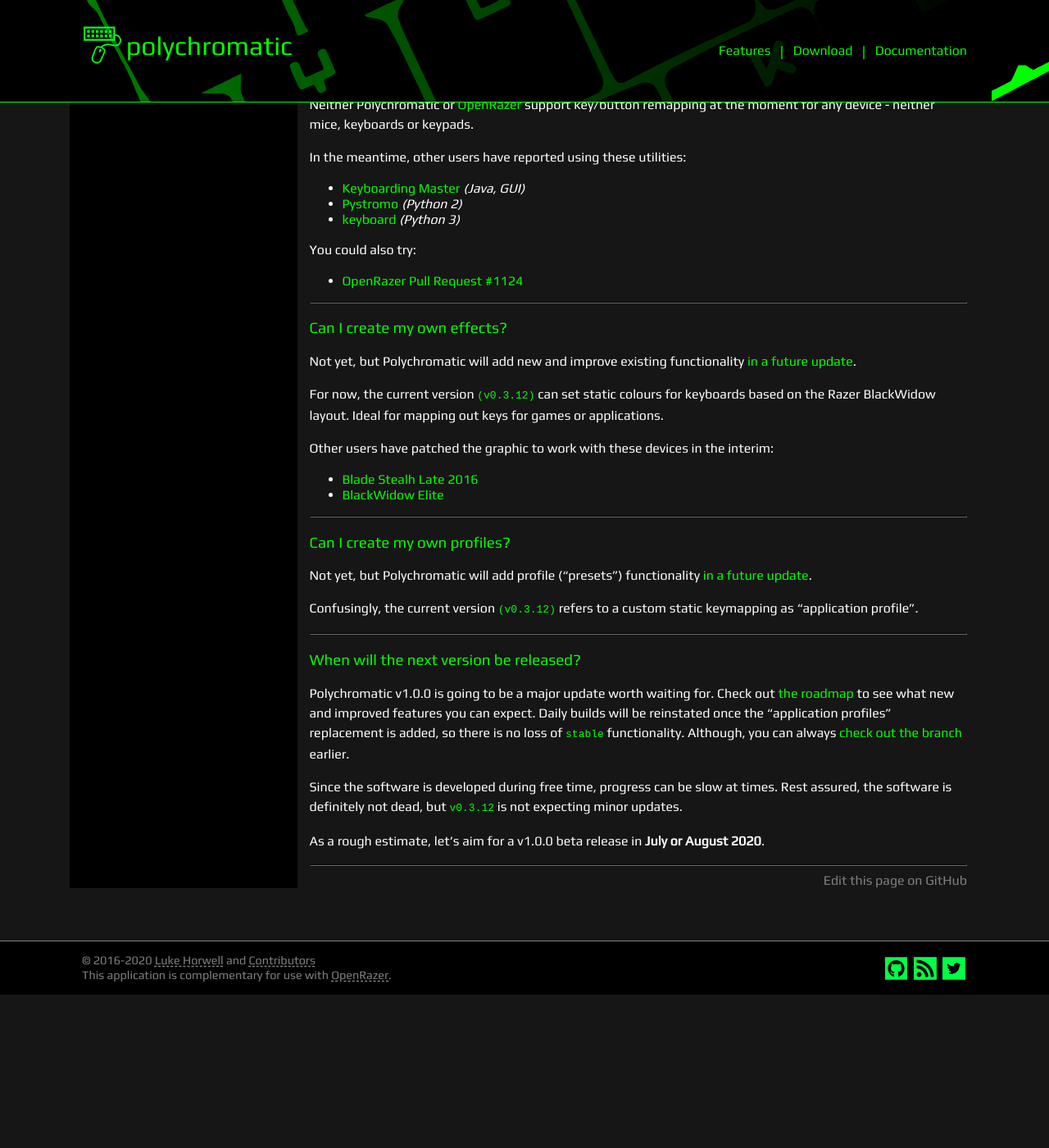
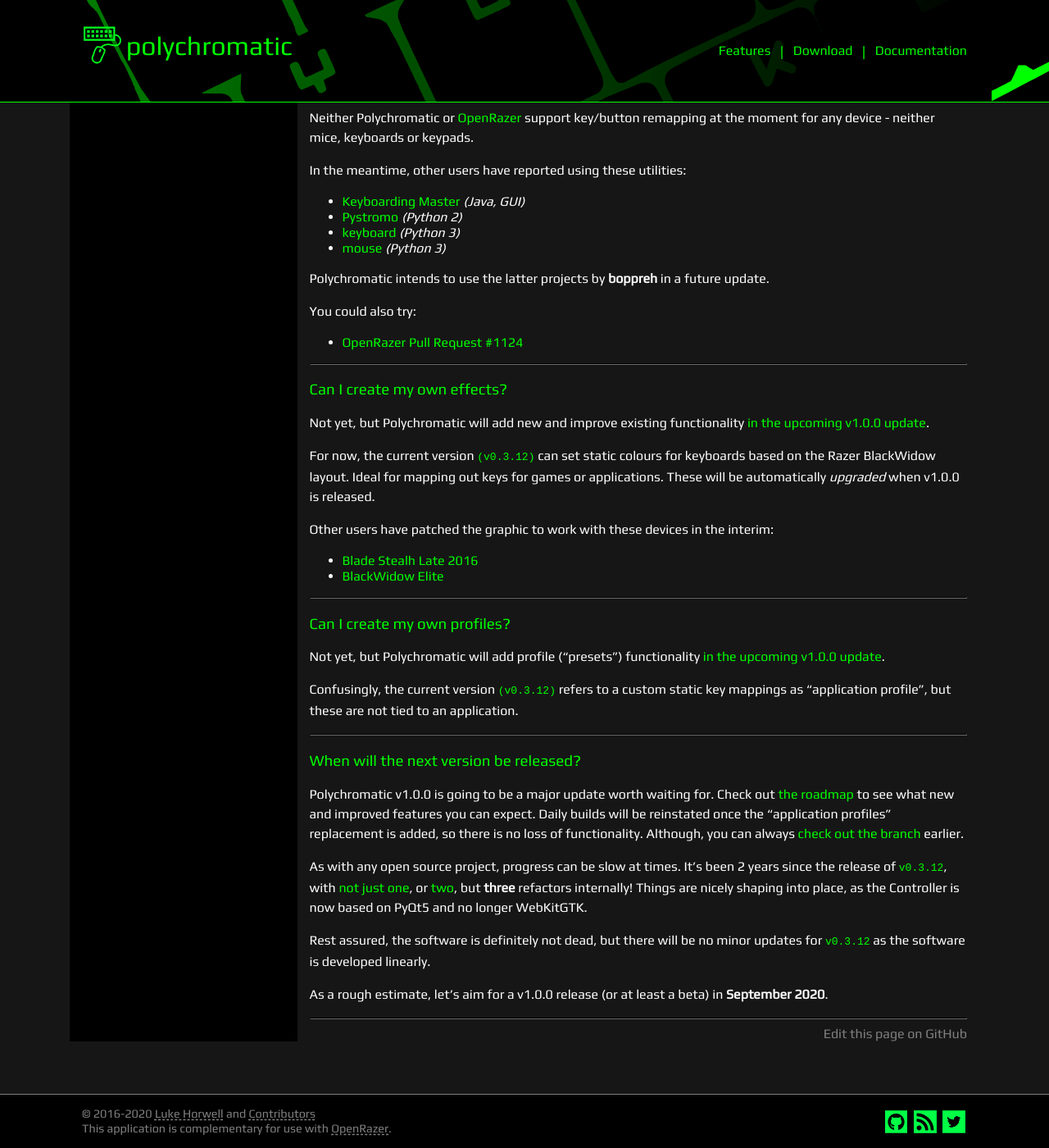
Before and after one commit to polychromatic/website, a Jekyll site: the page built from docs/faqs.md, in a window 1280 px wide and 1400 px high, scrolled down 2060 px. Shown: the whole window at 82% size. Built offline with Jekyll 4.4.1, drawn with Linux system fonts in a browser that asks for light colours; before the commit the page ends 3273 px from its top, so only the background shows below that; some of the changed text lies outside the part shown.

Commit message:
Update FAQ and info on estimated v1.0.0 release

```diff
--- a/docs/faqs.md
+++ b/docs/faqs.md
@@ -56,9 +56,12 @@ supporting Windows and macOS.
 
 ### Are other LED peripherals supported, such as Logitech or Corsair?
 
-Not at the moment. The software has been heavily designed around the OpenRazer
+In future, yes. So far, the software has been heavily designed around the OpenRazer
 daemon, and it would be very messy to bolt on other brands or daemons with the
-current codebase. Potentially, this may be supported in the distant future.
+current codebase.
+
+The release of v1.0.0 will put Polychromatic in a position to modularly add
+other backends and provide a GUI for them.
 
 ---
 
@@ -110,10 +113,9 @@ work with gamepads as they behave like a Chroma keyboard (default device behavio
 
 ### What is macro support like in Polychromatic?
 
-The current version `(v0.3.12)` is limited and will only inform you about the
-OpenRazer daemon's on-the-fly macro recording feature.
-[In a future update](/docs/roadmap/), a minor feature will allow you to
-save, load and apply M1-M5 macros keys.
+The current version `(v0.3.12)` only informs you about OpenRazer's
+on-the-fly macro recording feature. [In a future update](/docs/roadmap/),
+a new feature aims to enable the remapping of the buttons on any keyboard or mouse.
 
 ---
 
@@ -127,6 +129,9 @@ In the meantime, other users have reported using these utilities:
 * [Keyboarding Master](https://sites.google.com/site/keyboardingmaster/) _(Java, GUI)_
 * [Pystromo](https://github.com/byrongibson/Pystromo) _(Python 2)_
 * [keyboard](https://github.com/boppreh/keyboard) _(Python 3)_
+* [mouse](https://github.com/boppreh/mouse) _(Python 3)_
+
+Polychromatic intends to use the latter projects by **boppreh** in a future update.
 
 You could also try:
 
@@ -137,10 +142,11 @@ You could also try:
 ### Can I create my own effects?
 
 Not yet, but Polychromatic will add new and improve existing functionality
-[in a future update](/docs/roadmap/).
+[in the upcoming v1.0.0 update](/docs/roadmap/).
 
 For now, the current version `(v0.3.12)` can set static colours for keyboards
 based on the Razer BlackWidow layout. Ideal for mapping out keys for games or applications.
+These will be automatically _upgraded_ when v1.0.0 is released.
 
 Other users have patched the graphic to work with these devices in the interim:
 
@@ -151,10 +157,10 @@ Other users have patched the graphic to work with these devices in the interim:
 
 ### Can I create my own profiles?
 
-Not yet, but Polychromatic will add profile ("presets") functionality [in a future update](/docs/roadmap/).
+Not yet, but Polychromatic will add profile ("presets") functionality [in the upcoming v1.0.0 update](/docs/roadmap/).
 
-Confusingly, the current version `(v0.3.12)` refers to a custom static keymapping as
-"application profile".
+Confusingly, the current version `(v0.3.12)` refers to a custom static key mappings as
+"application profile", but these are not tied to an application.
 
 ---
 
@@ -163,10 +169,15 @@ Confusingly, the current version `(v0.3.12)` refers to a custom static keymappin
 Polychromatic v1.0.0 is going to be a major update worth waiting for.
 Check out [the roadmap](/docs/roadmap/) to see what new and improved features
 you can expect. Daily builds will be reinstated once the "application profiles"
-replacement is added, so there is no loss of `stable` functionality. Although, you can
+replacement is added, so there is no loss of functionality. Although, you can
 always [check out the branch](https://github.com/polychromatic/polychromatic/branches) earlier.
 
-Since the software is developed during free time, progress can be slow at times. Rest assured,
-the software is definitely not dead, but `v0.3.12` is not expecting minor updates.
+As with any open source project, progress can be slow at times. It's been 2 years since the
+release of `v0.3.12`, with [not just one](https://github.com/polychromatic/polychromatic/releases/tag/v0.4.0),
+or [two](https://github.com/polychromatic/polychromatic/releases/tag/v0.5.0), but **three** refactors internally!
+Things are nicely shaping into place, as the Controller is now based on PyQt5 and no longer WebKitGTK.
 
-As a rough estimate, let's aim for a v1.0.0 beta release in **July or August 2020**.
+Rest assured, the software is definitely not dead, but there will be no minor updates for `v0.3.12`
+as the software is developed linearly.
+
+As a rough estimate, let's aim for a v1.0.0 release (or at least a beta) in **September 2020**.
```
